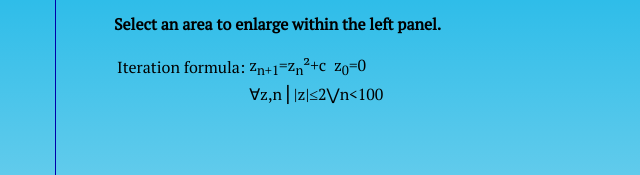
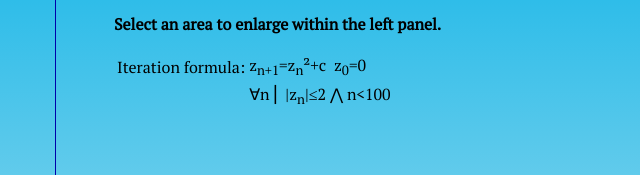
Before and after one commit to linneman/mandelbrot-set, a plain HTML site: page resources/public/index.html in a window 1280 px wide. Shown: the part 111-286 px from the top of the page, 606-1246 px from the left. Drawn offline with Linux system fonts and the light colour scheme; a script that the page names is missing.

Commit message:
update get request arguments, minor corrections formula description
Signed-off-by: Otto Linnemann <linneman@gmx.de>

```diff
--- a/resources/public/index.html
+++ b/resources/public/index.html
@@ -7,7 +7,7 @@
   <head>
     <meta charset="UTF-8">
     <meta http-equiv="X-UA-Compatible" content="IE=edge,chrome=1">
-    <title>project-alpha</title>
+    <title>Mandelbrot set</title>
     <meta name="author" content="Otto Linnemann">
     <meta name="viewport" content="width=device-width, initial-scale=1.0">
     <link rel="shortcut icon" type="image/x-icon" href="img/favicon.ico">
@@ -49,7 +49,7 @@
               <td>Iteration formula:</td><td>z<sub>n+1</sub>=z<sub>n</sub>&sup2;+c&nbsp;&nbsp;z<sub>0</sub>=0</td>
             </tr>
             <tr>
-              <td></td> <td>&#8704;z,n&#x239f;&nbsp;|z|&le;2&#8897;n&lt;100</td>
+              <td></td><td>&#8704;n&#x239f;&nbsp;&nbsp;|z<sub>n</sub>|&le;2&nbsp;&#8896;&nbsp;n&lt;100</td>
             </tr>
           </table>
           <table id="coordinates">
```
Also changed, not shown: resources/public/repl.html (+2 -2 lines), 2 other files.
